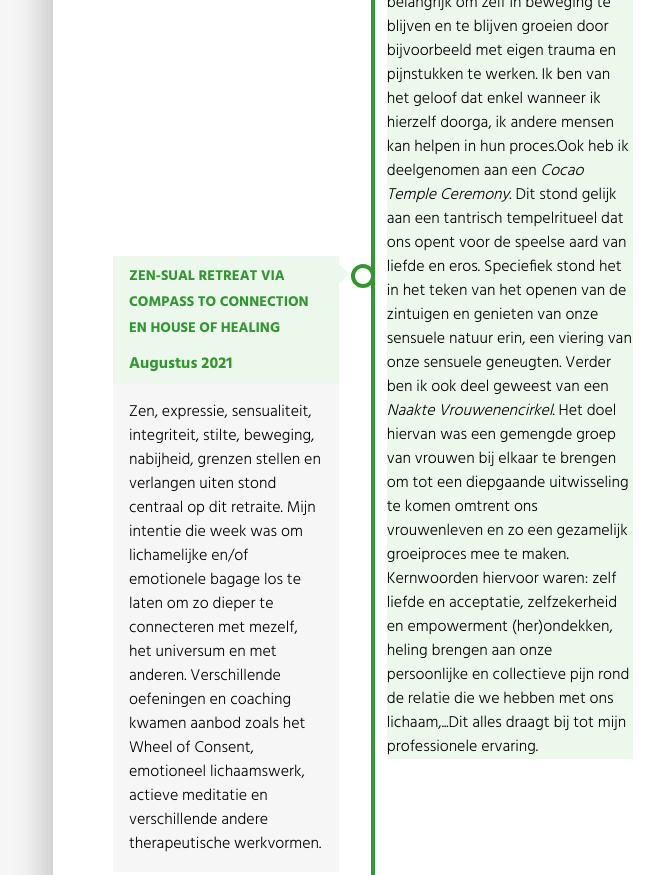
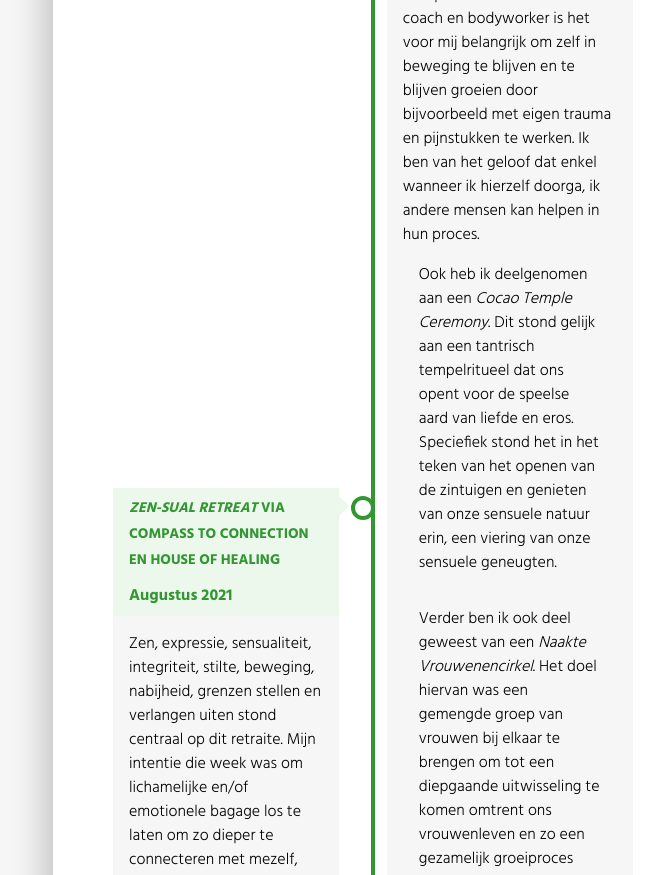
Before and after one commit to dennismaes/ankevanmullem, a Gatsby site: page /aboutme in a window 1280 px wide. Shown: the part 2840-3715 px from the top of the page, without its empty margins (587-1251 px from the left). Built offline with nearby package versions, Linux system fonts and the light colour scheme; Gatsby itself is replaced by a stand-in of ours.

Commit message:
Undo trial

```diff
--- a/src/pages/aboutme.js
+++ b/src/pages/aboutme.js
@@ -62,16 +62,16 @@ const Aboutme = () => {
           </TimlineEntry>
           <TimlineEntry>
           <dt><h3>Algmene zelfontwikkeling via Compass to Connection</h3><b>Zomer 2021</b></dt>
-          <p1>Niet alleen de zomer van 2021 stond in het teken van zelfontwikkeling, het gehele jaar staat hier in teken van. Sinds februari ben ik gestart met een individueel traject bij Compass to Connection.
+          <dd>Niet alleen de zomer van 2021 stond in het teken van zelfontwikkeling, het gehele jaar staat hier in teken van. Sinds februari ben ik gestart met een individueel traject bij Compass to Connection.
             Als coach en bodyworker is het voor mij belangrijk om zelf in beweging te blijven en te blijven groeien door bijvoorbeeld met eigen trauma en pijnstukken te werken. Ik ben van het geloof dat enkel wanneer ik hierzelf doorga, ik andere mensen kan helpen in hun proces.
-            <p1>Ook heb ik deelgenomen aan een <i>Cocao Temple Ceremony</i>. Dit stond gelijk aan een tantrisch tempelritueel dat ons opent voor de speelse aard van liefde en eros. Speciefiek stond het in het teken van het openen van de zintuigen en genieten van onze sensuele natuur erin, een viering van onze sensuele geneugten. </p1>
-            <p1>Verder ben ik ook deel geweest van een <i>Naakte Vrouwenencirkel</i>. Het doel hiervan was een gemengde groep van vrouwen bij elkaar te brengen om tot een diepgaande uitwisseling te komen omtrent ons vrouwenleven en zo een gezamelijk groeiproces mee te maken.
-            Kernwoorden hiervoor waren: zelf liefde en acceptatie, zelfzekerheid en empowerment (her)ondekken, heling brengen aan onze persoonlijke en collectieve pijn rond de relatie die we hebben met ons lichaam,...</p1>
-            <p1>Dit alles draagt bij tot mijn professionele ervaring.</p1>
-          </p1>
+            <dd>Ook heb ik deelgenomen aan een <i>Cocao Temple Ceremony</i>. Dit stond gelijk aan een tantrisch tempelritueel dat ons opent voor de speelse aard van liefde en eros. Speciefiek stond het in het teken van het openen van de zintuigen en genieten van onze sensuele natuur erin, een viering van onze sensuele geneugten. </dd>
+            <dd>Verder ben ik ook deel geweest van een <i>Naakte Vrouwenencirkel</i>. Het doel hiervan was een gemengde groep van vrouwen bij elkaar te brengen om tot een diepgaande uitwisseling te komen omtrent ons vrouwenleven en zo een gezamelijk groeiproces mee te maken.
+            Kernwoorden hiervoor waren: zelf liefde en acceptatie, zelfzekerheid en empowerment (her)ondekken, heling brengen aan onze persoonlijke en collectieve pijn rond de relatie die we hebben met ons lichaam,...</dd>
+            <dd>Dit alles draagt bij tot mijn professionele ervaring.</dd>
+          </dd>
           </TimlineEntry>
           <TimlineEntry>
-          <dt><h3>Zen-Sual retreat via Compass to Connection en House of Healing</h3><b>Augustus 2021</b></dt>
+          <dt><h3><i>Zen-Sual retreat</i> via Compass to Connection en House of Healing</h3><b>Augustus 2021</b></dt>
           <dd>Zen, expressie, sensualiteit, integriteit, stilte, beweging, nabijheid, grenzen stellen en verlangen uiten stond centraal op  dit retraite. Mijn intentie die week was om lichamelijke en/of emotionele bagage los te laten om zo dieper te connecteren met mezelf, het universum en met anderen.
           Verschillende oefeningen en coaching kwamen aanbod zoals het Wheel of Consent, emotioneel lichaamswerk, actieve meditatie en verschillende andere therapeutische werkvormen.          </dd>
           </TimlineEntry>
--- a/src/styles/globalstyle.js
+++ b/src/styles/globalstyle.js
@@ -23,11 +23,6 @@ export const GlobalStyle = createGlobalStyle`
   }
   p {
     margin: 0 0 20px;
-    text-align: justify;
-  }
-
-  p1 {
-    margin: 0 0 10px;
     text-align: justify;
   }
 
```
